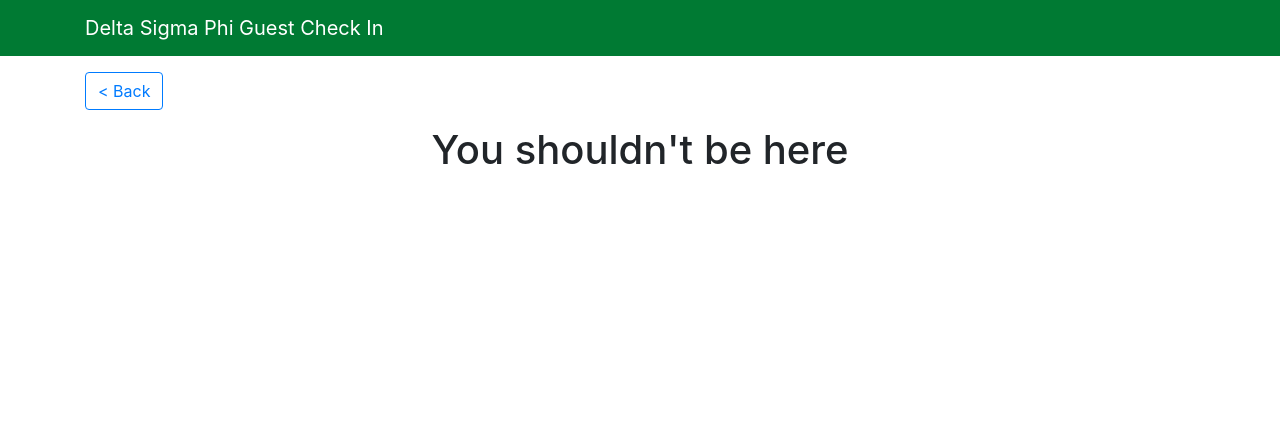
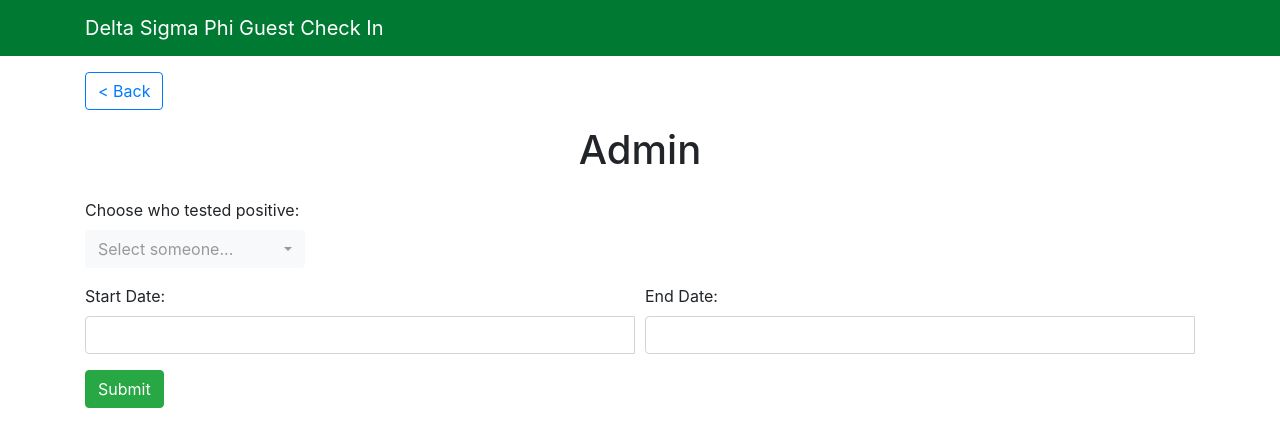
Before and after one commit to kbyrne661/house-check-in, a Node server app: page /admin in a window 1280 px wide. Shown: the top 447 px of the page. Run offline with Node 20, Linux system fonts and the light colour scheme.

Commit message:
Adding admin page functionality

```diff
--- a/populate.js
+++ b/populate.js
@@ -9,7 +9,7 @@ admin.initializeApp({
 const db = admin.firestore();
 const batch = db.batch()
 
-fs.createReadStream('brothers.csv')
+fs.createReadStream('pledges.csv')
   .pipe(csv())
   .on('data', (row) => {
     const ref = db.collection('brothers').doc();
--- a/public/views/pages/admin.ejs
+++ b/public/views/pages/admin.ejs
@@ -15,8 +15,42 @@
         <a href="/" class="btn btn-outline-primary">&lt; Back</a>
     </div>
     <div class="index-container">
-        <h1>You shouldn't be here</h1>
+        <h1>Admin</h1>
     </div>
+    <form class="container" action="/admin" method="post">
+        <div class="form-group">
+            <label for="personSelect">Choose who tested positive:</label><br>
+            <select class="selectpicker" data-live-search="true" id="personSelect" name="person">
+                <option value="" disabled selected>Select someone...</option>
+            </select>
+        </div>
+        <div class="form-group">
+            <div class="form-row">
+                <div class="col">
+                    <label>Start Date:</label>
+                    <div class="input-group date" data-provide="datepicker">
+                        <input type="text" class="form-control">
+                        <div class="input-group-addon">
+                            <span class="glyphicon glyphicon-th"></span>
+                        </div>
+                    </div>
+                </div>
+                <div class="col">
+                    <label>End Date:</label>
+                    <div class="input-group date" data-provide="datepicker">
+                        <input type="text" class="form-control">
+                        <div class="input-group-addon">
+                            <span class="glyphicon glyphicon-th"></span>
+                        </div>
+                    </div>
+                </div>
+            </div>
+        </div>
+        <div class="form-group">
+            <button type="submit" class="btn btn-success" id="submit-button">Submit</button>
+        </div>
+      </form>
+    <script>$('.datepicker').datepicker()</script>
 </main>
 
 <footer>
--- a/public/views/pages/index.ejs
+++ b/public/views/pages/index.ejs
@@ -11,9 +11,6 @@
 </header>
 
 <main>
-    <!-- <div class="container" style="margin-top: 2vh;">
-        <a href="/" class="btn btn-outline-primary">&lt; Back</a>
-    </div> -->
     <div class="index-container">
         <p>Select which brother the guests are at the house with. For non-resident brothers w/o guests, leave the guest fields empty.</p>
     </div>
--- a/public/views/partials/footer.ejs
+++ b/public/views/partials/footer.ejs
@@ -1,6 +1,5 @@
-<!-- <p class="text-center text-muted">© Copyright 2020 Kevin Byrne</p> -->
-
 <script src="https://code.jquery.com/jquery-3.3.1.slim.min.js" integrity="sha384-q8i/X+965DzO0rT7abK41JStQIAqVgRVzpbzo5smXKp4YfRvH+8abtTE1Pi6jizo" crossorigin="anonymous"></script>
 <script src="https://cdnjs.cloudflare.com/ajax/libs/popper.js/1.14.7/umd/popper.min.js" integrity="sha384-UO2eT0CpHqdSJQ6hJty5KVphtPhzWj9WO1clHTMGa3JDZwrnQq4sF86dIHNDz0W1" crossorigin="anonymous"></script>
 <script src="https://stackpath.bootstrapcdn.com/bootstrap/4.3.1/js/bootstrap.min.js" integrity="sha384-JjSmVgyd0p3pXB1rRibZUAYoIIy6OrQ6VrjIEaFf/nJGzIxFDsf4x0xIM+B07jRM" crossorigin="anonymous"></script>
 <script src="https://cdn.jsdelivr.net/npm/bootstrap-select@1.13.14/dist/js/bootstrap-select.min.js"></script>
+<script src="https://cdnjs.cloudflare.com/ajax/libs/bootstrap-datepicker/1.9.0/js/bootstrap-datepicker.min.js" integrity="sha512-T/tUfKSV1bihCnd+MxKD0Hm1uBBroVYBOYSk1knyvQ9VyZJpc/ALb4P0r6ubwVPSGB2GvjeoMAJJImBG12TiaQ==" crossorigin="anonymous"></script>
--- a/public/views/partials/head.ejs
+++ b/public/views/partials/head.ejs
@@ -4,4 +4,5 @@
 
 <link rel="stylesheet" href="https://stackpath.bootstrapcdn.com/bootstrap/4.3.1/css/bootstrap.min.css" integrity="sha384-ggOyR0iXCbMQv3Xipma34MD+dH/1fQ784/j6cY/iJTQUOhcWr7x9JvoRxT2MZw1T" crossorigin="anonymous">
 <link rel="stylesheet" href="https://cdn.jsdelivr.net/npm/bootstrap-select@1.13.14/dist/css/bootstrap-select.min.css">
+<link rel="stylesheet" href="https://cdnjs.cloudflare.com/ajax/libs/bootstrap-datepicker/1.9.0/css/bootstrap-datepicker3.standalone.min.css" integrity="sha512-p4vIrJ1mDmOVghNMM4YsWxm0ELMJ/T0IkdEvrkNHIcgFsSzDi/fV7YxzTzb3mnMvFPawuIyIrHcpxClauEfpQg==" crossorigin="anonymous" />
 <link rel="stylesheet" type="text/css" href="../../css/main.css">
```
Also changed, not shown: pledges.csv (added, +17 -0 lines).
